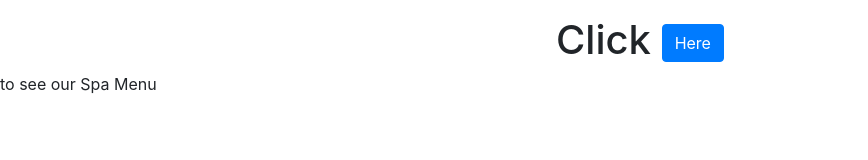
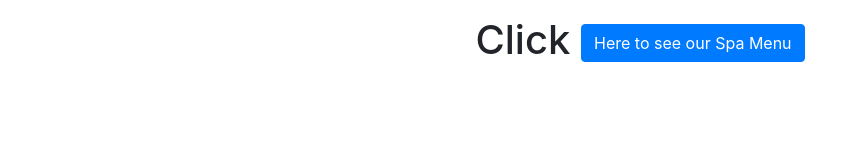
Before and after one commit to LittleGiddy/Attachment, a plain HTML site: page index.html in a window 1280 px wide. Shown: the whole page, without its empty margins (0-868 px from the left). Drawn offline with nearby package versions, Linux system fonts and the light colour scheme.

Commit message:
Update index.html

```diff
--- a/index.html
+++ b/index.html
@@ -6,10 +6,10 @@
   <div style="text-align:center">
     <p><h1>Click <button type="button" class="btn btn-primary"
           style="--bs-btn-padding-y: .25rem; --bs-btn-padding-x: .5rem; --bs-btn-font-size: 1 rem;">
-    Here
+    Here to see our Spa Menu</h1></p>
   </button>
   </div>
-<body> to see our Spa Menu</h1></p>
+<body>
 
         <script src="https://code.jquery.com/jquery-3.3.1.slim.min.js" integrity="sha384-q8i/X+965DzO0rT7abK41JStQIAqVgRVzpbzo5smXKp4YfRvH+8abtTE1Pi6jizo" crossorigin="anonymous"></script>
         <script src="https://cdn.jsdelivr.net/npm/popper.js@1.14.7/dist/umd/popper.min.js" integrity="sha384-UO2eT0CpHqdSJQ6hJty5KVphtPhzWj9WO1clHTMGa3JDZwrnQq4sF86dIHNDz0W1" crossorigin="anonymous"></script>
```
